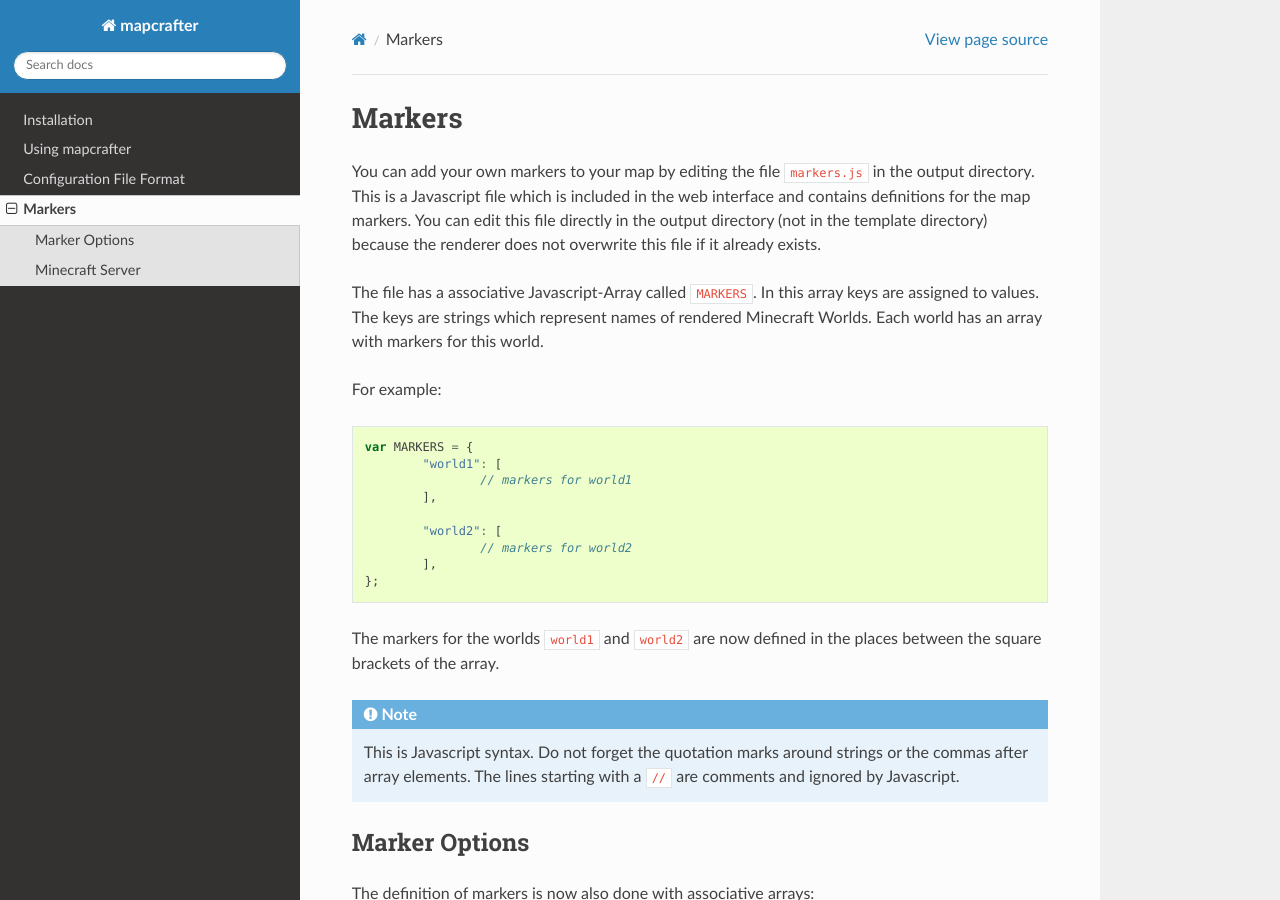
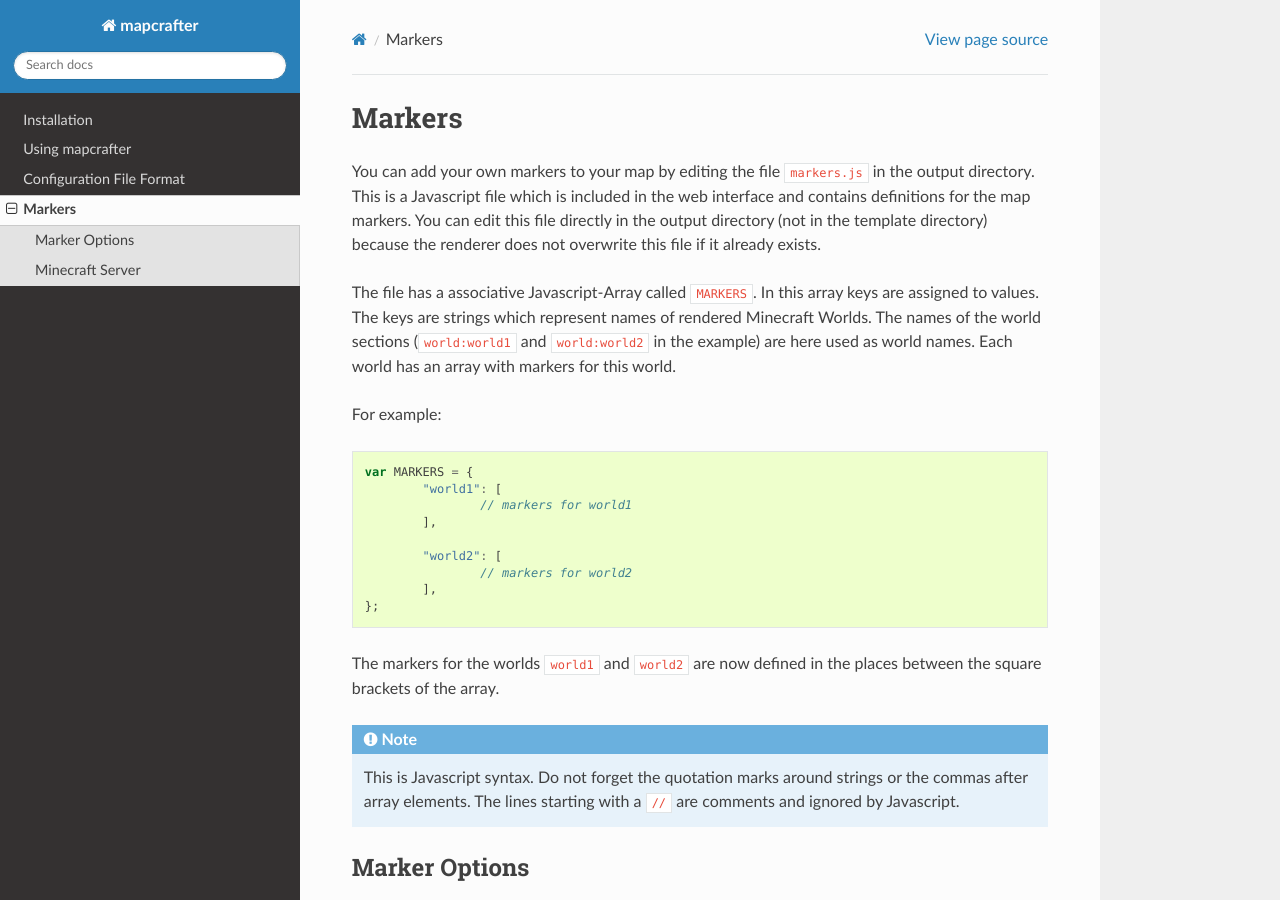
Before and after one commit to mapcrafter/mapcrafter, a Sphinx documentation site: the page built from docs/markers.rst, in a window 1280 px wide and 900 px high. Built offline with Sphinx 7.4.7 and the Read the Docs theme 2.0.0, drawn with Linux system fonts in a browser that asks for light colours.

Commit message:
Clarified in the documentation what is used as world name.

```diff
--- a/docs/markers.rst
+++ b/docs/markers.rst
@@ -11,8 +11,9 @@ exists.
 
 The file has a associative Javascript-Array called ``MARKERS``. In this
 array keys are assigned to values. The keys are strings which represent
-names of rendered Minecraft Worlds. Each world has an array with markers
-for this world.
+names of rendered Minecraft Worlds. The names of the world sections
+(``world:world1`` and ``world:world2`` in the example) are here used as world names.
+Each world has an array with markers for this world.
 
 For example:
 
```
